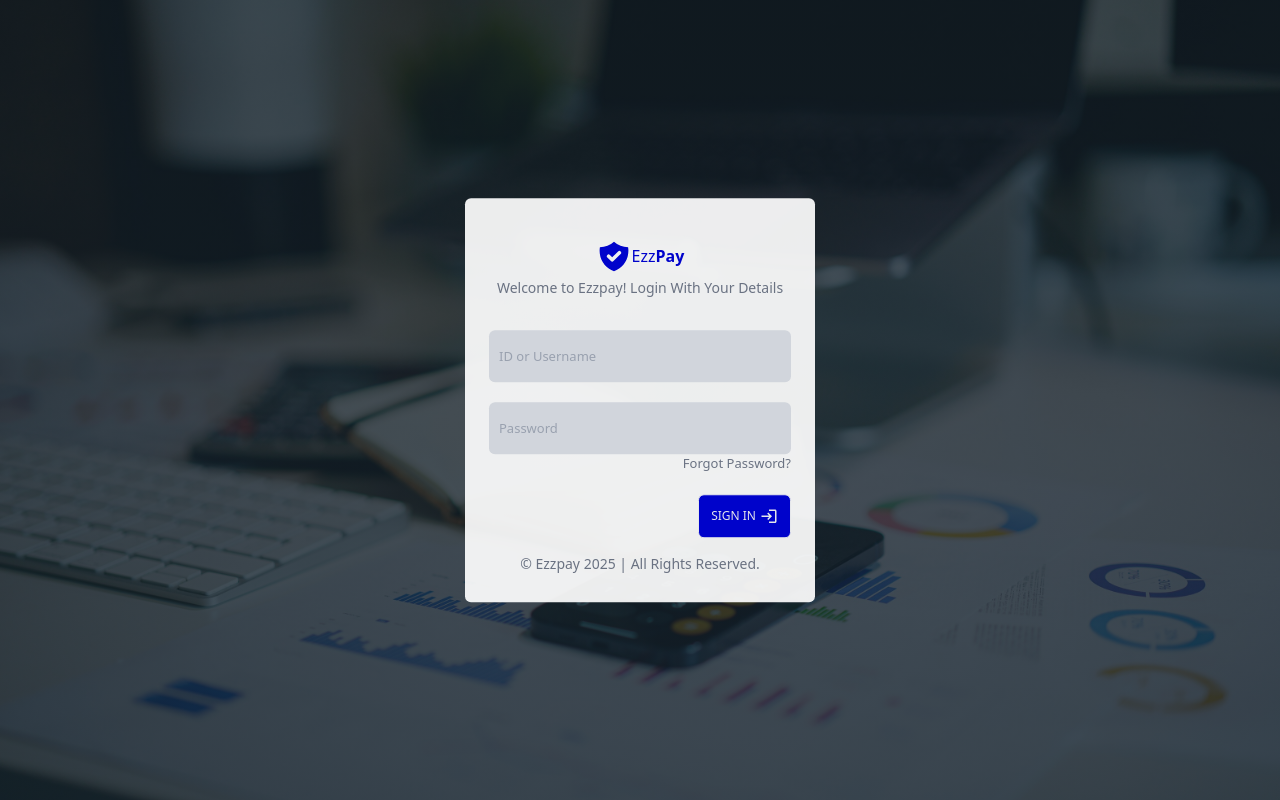
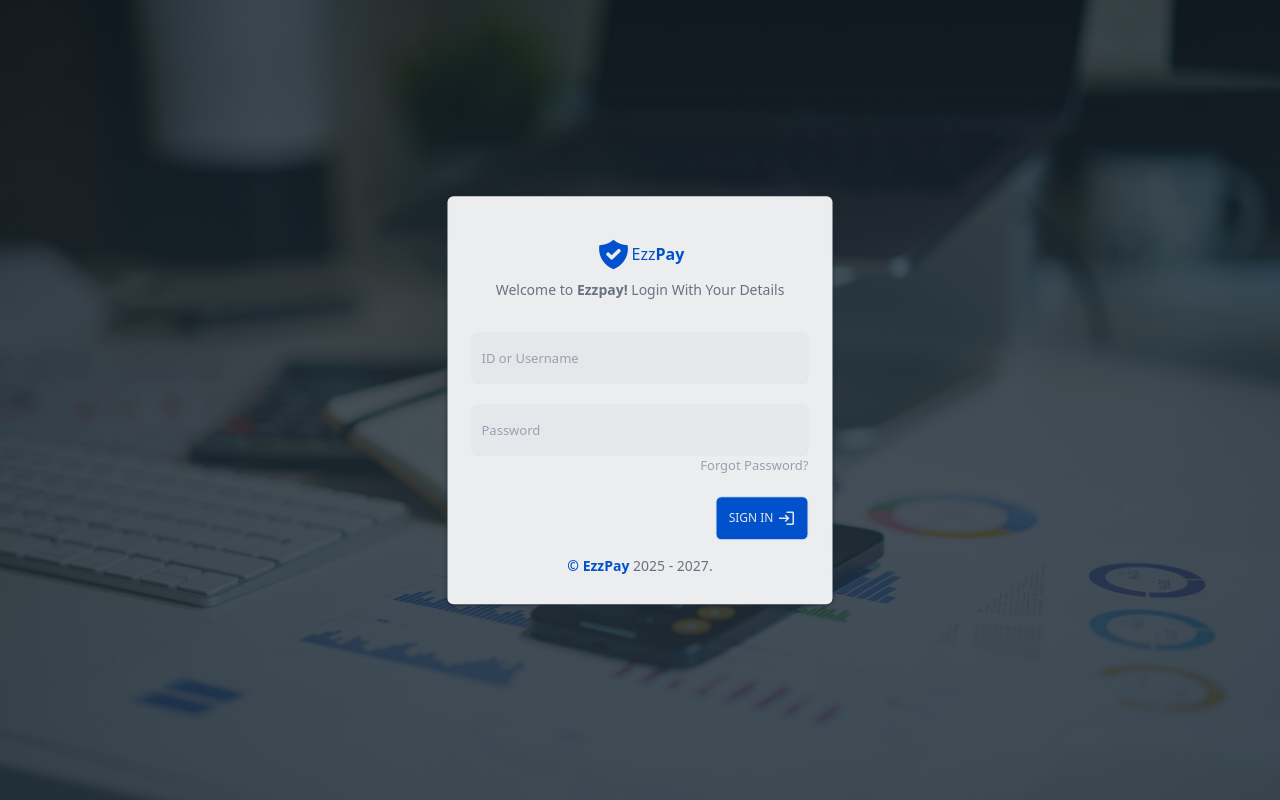
Before and after one commit to zayonsoft/payroll-system, a Next.js app: page /login in a window 1280 px wide. Built offline with nearby package versions, Linux system fonts and the light colour scheme.

Commit message:
Adjusted input colours, form width e.t.c

```diff
--- a/app/globals.css
+++ b/app/globals.css
@@ -1,7 +1,7 @@
 @import "tailwindcss";
 
 .form-bg {
-  background: linear-gradient(rgba(19, 31, 41, 0.75), rgba(21, 34, 45, 0.8)),
+  background: linear-gradient(rgba(19, 31, 41, 0.75), rgba(37, 51, 62, 0.852)),
     url(./static/payroll_form_bg.jpg);
   background-position: bottom center;
   background-size: cover;
--- a/app/login/page.tsx
+++ b/app/login/page.tsx
@@ -4,19 +4,20 @@
 
 export default function Login() {
   return (
-    <section className="absolute grid min-h-[50vh] items-center -translate-1/2 top-1/2 left-1/2 w-11/12 max-w-[350px] rounded-md bg-[#ffffffea] px-6 pt-7 pb-4">
+    <section className="absolute grid min-h-[50vh] items-center -translate-1/2 top-1/2 left-1/2 w-11/12 max-w-[385px] rounded-md drop-shadow-sm drop-shadow-gray-800 bg-[#ffffffea] px-6 pt-7 pb-4">
       <div className="grid gap-4 py-3">
         <div className="grid gap-0 pb-4">
-          <h1 className="grid justify-items-center justify-self-center  gap-1 items-center text-center">
-            <span className="flex items-center">
-              <span className="text-4xl text-[#0003cb]">
+          <h1 className="grid justify-items-center justify-self-center  gap-2 items-center text-center">
+            <span className="flex items-center text-[#0051cb]">
+              <span className="text-4xl">
                 <HiShieldCheck />
               </span>
-              <span className="text-[#0003cb]">Ezz</span>
-              <span className="text-[#0003cb] font-semibold">Pay</span>
+              <span>Ezz</span>
+              <span className="font-bold">Pay</span>
             </span>
             <p className="text-sm text-gray-500">
-              Welcome to Ezzpay! Login With Your Details
+              Welcome to <span className="font-bold">Ezzpay!</span> Login With
+              Your Details
             </p>
           </h1>
         </div>
@@ -26,7 +27,7 @@
             htmlFor="username"
           >
             <input
-              className="outline-none w-full text-sm bg-gray-300 p-2.5 py-4 rounded-md  text-gray-600 placeholder:text-[13px] placeholder:text-gray-400"
+              className="outline-none w-full text-sm bg-gray-200 p-2.5 py-4 rounded-md  text-gray-600 placeholder:text-[13px] placeholder:text-gray-400"
               id="username"
               type="text"
               placeholder="ID or Username"
@@ -36,15 +37,15 @@
           <div className="grid gap-0">
             <label className="" htmlFor="password">
               <input
-                className="outline-none w-full text-sm bg-gray-300 p-2.5 py-4 rounded-md  text-gray-600 placeholder:text-[13px] placeholder:text-gray-400"
+                className="outline-none w-full text-sm bg-gray-200 p-2.5 py-4 rounded-md  text-gray-600 placeholder:text-[13px] placeholder:text-gray-400"
                 id="password"
-                type="text"
+                type="password"
                 placeholder="Password"
               />
             </label>
             <small className="justify-self-end m-0 align-top">
               <Link
-                className="custom-transition text-[13px] text-gray-500 hover:text-[#0003cb]"
+                className="custom-transition text-[13px] text-gray-400 hover:text-gray-500 hover:underline"
                 href={"#"}
               >
                 Forgot Password?
@@ -54,7 +55,7 @@
 
           <div className="grid justify-end">
             <button
-              className="flex items-center gap-1 outline-none border border-inherit rounded-md font-medium p-3 py-3 text-gray-200 bg-[#0003cb] w-fit"
+              className="flex custom-transition items-center gap-1 outline-none border border-inherit rounded-md font-medium p-3 py-3 text-gray-200 bg-[#0051cb] hover:bg-[#0242a0] w-fit"
               type="submit"
             >
               <span className="text-xs">SIGN IN</span>
@@ -65,7 +66,11 @@
           </div>
         </form>
         <p className="text-center text-sm text-gray-500">
-          &copy; Ezzpay 2025 | All Rights Reserved.
+          <span className="text-[#0051cb] font-semibold">
+            &copy; <span>Ezz</span>
+            <span className="font-bold">Pay</span>
+          </span>
+          <span> 2025 - 2027.</span>
         </p>
       </div>
     </section>
```
